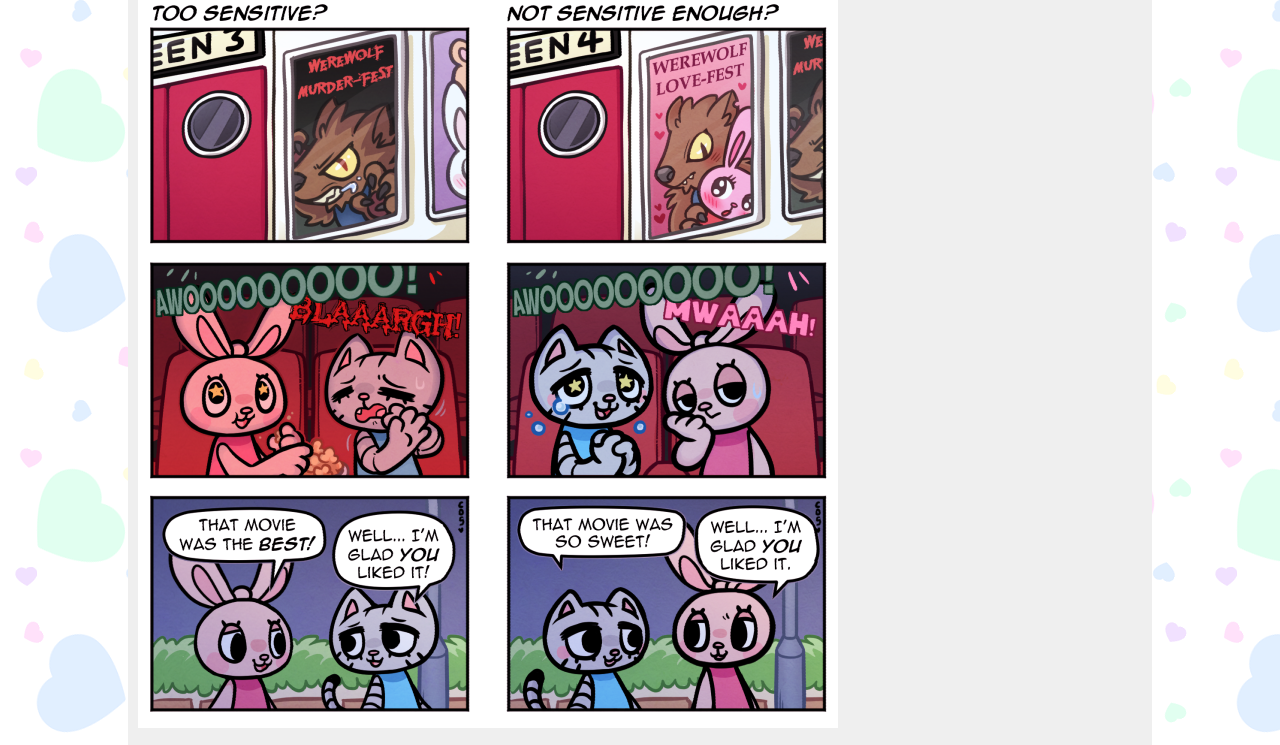
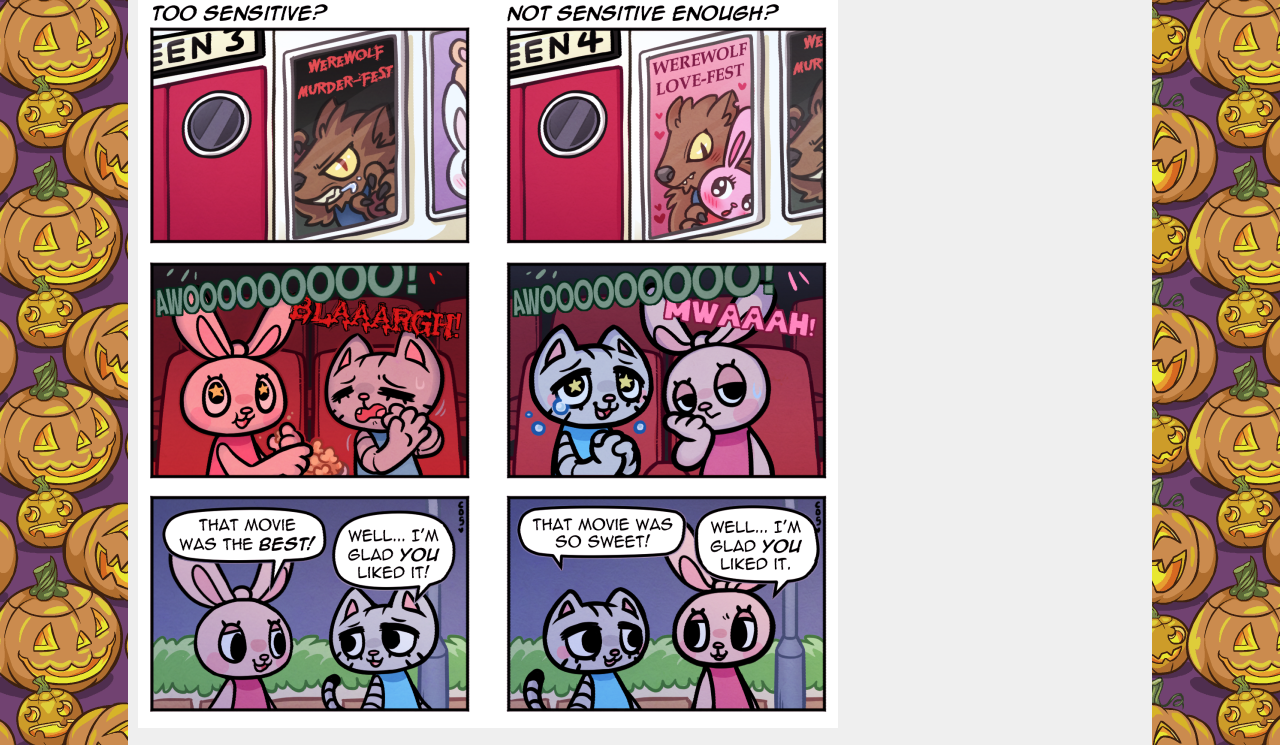
Before and after one commit to pyro-dragon/Unique, a website: page index.html in a window 1280 px wide. Shown: the part 198-943 px from the top of the page. Drawn offline with nearby package versions, Linux system fonts and the light colour scheme; some packages are replaced by stand-ins of ours; a script that the page names is missing.

Commit message:
Changed the background as per request

```diff
--- a/css/style.css
+++ b/css/style.css
@@ -4,7 +4,7 @@ html {
 }
 
 body{
-	background-image: url("../images/background.png");
+	background-image: url("../images/jackolantern.gif");
 	height: auto !important;
 	margin-bottom: 80px;
 }
```
Also changed, not shown: images/jackolantern.gif (added).
